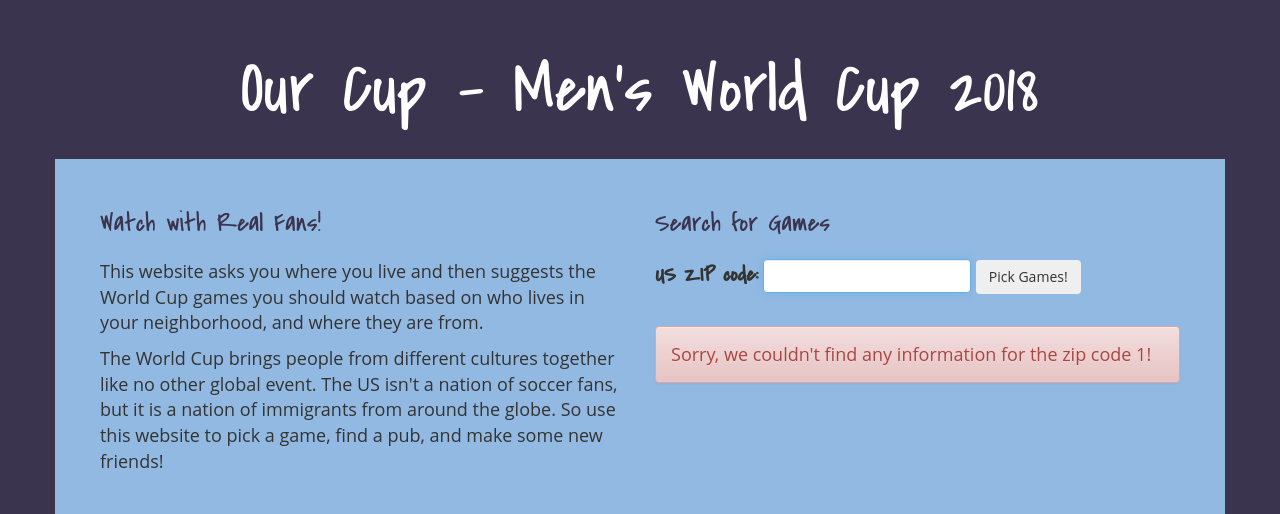
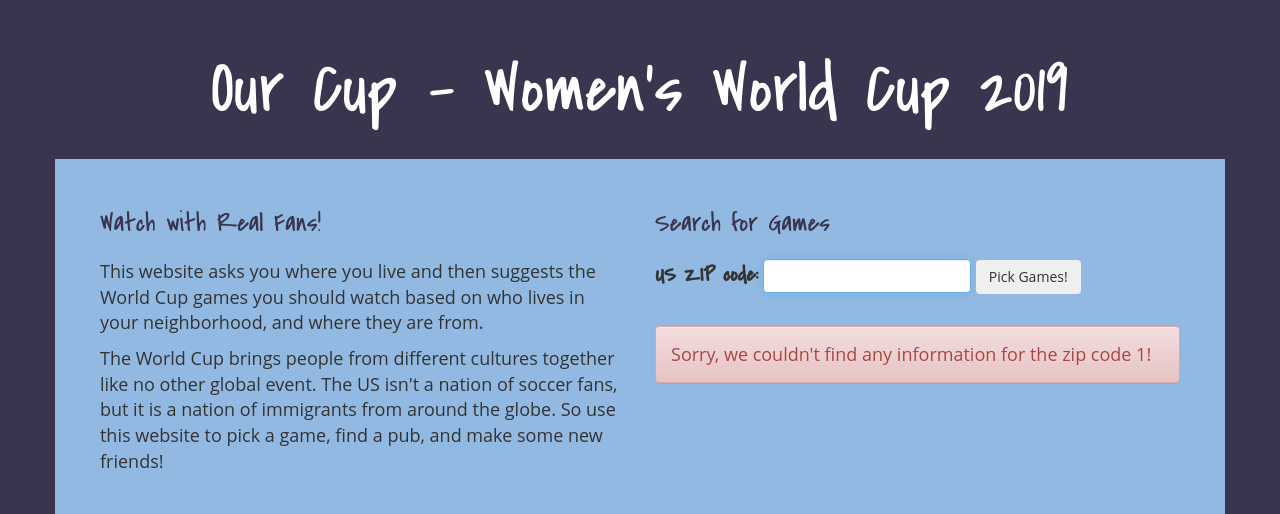
Before and after one commit to dataculturegroup/our-cup, a Flask app: page /z/1 in a window 1280 px wide. Shown: the top 514 px of the page. Run offline with Flask 2, Linux system fonts and the light colour scheme; data that the repository does not hold is empty; some libraries are stand-ins or nearby versions.

Commit message:
Fix text

```diff
--- a/ourcup/templates/base.html
+++ b/ourcup/templates/base.html
@@ -10,7 +10,7 @@
     <meta name="keywords" content="world cup, census, data, soccer">
     <meta name="author" content="Rahul Bhargava, MIT Center for Civic Media">
 
-    <title>{% block page_title %}Our Cup - Men's World Cup 2018{% endblock %}</title>
+    <title>{% block page_title %}Our Cup - Women's World Cup 2019{% endblock %}</title>
 
     <link rel="stylesheet" href="https://netdna.bootstrapcdn.com/bootstrap/3.1.1/css/bootstrap.min.css">
     <link rel="stylesheet" href="https://netdna.bootstrapcdn.com/bootstrap/3.1.1/css/bootstrap-theme.min.css">
@@ -46,7 +46,7 @@
     <div class="container">
 
       <div class="row oc-header">
-        <h1>Our Cup - Men's World Cup 2018</h1>
+        <h1>Our Cup - Women's World Cup 2019</h1>
       </div>
 
       <div class="row oc-content">
--- a/ourcup/templates/home-with-error.html
+++ b/ourcup/templates/home-with-error.html
@@ -6,7 +6,7 @@
 <div class="col-md-6" id="oc-data-wrapper">
 	<div id="oc-loading" style="display:none;">
 	  <div class="progress progress-striped active">
-	    <div class="progress-bar progress-bar-success"  role="progressbar" aria-valuenow="100" aria-valuemin="0" aria-valuemax="100" style="width: 100%">
+	    <div class="progress-bar progress-bar-info"  role="progressbar" aria-valuenow="100" aria-valuemin="0" aria-valuemax="100" style="width: 100%">
 	    </div>
 	  </div>
 	  Loading data...
--- a/ourcup/templates/home-with-games.html
+++ b/ourcup/templates/home-with-games.html
@@ -6,7 +6,7 @@
 <div class="col-md-6" id="oc-data-wrapper">
 	<div id="oc-loading" style="display:none;">
 	  <div class="progress progress-striped active">
-	    <div class="progress-bar progress-bar-success"  role="progressbar" aria-valuenow="100" aria-valuemin="0" aria-valuemax="100" style="width: 100%">
+	    <div class="progress-bar progress-bar-info"  role="progressbar" aria-valuenow="100" aria-valuemin="0" aria-valuemax="100" style="width: 100%">
 	    </div>
 	  </div>
 	  Loading data...
--- a/ourcup/templates/home.html
+++ b/ourcup/templates/home.html
@@ -7,7 +7,7 @@
 <div class="col-md-6" id="oc-data-wrapper">
 	<div id="oc-loading" style="display:none;">
 	  <div class="progress progress-striped active">
-	    <div class="progress-bar progress-bar-success"  role="progressbar" aria-valuenow="100" aria-valuemin="0" aria-valuemax="100" style="width: 100%">
+	    <div class="progress-bar progress-bar-info"  role="progressbar" aria-valuenow="100" aria-valuemin="0" aria-valuemax="100" style="width: 100%">
 	    </div>
 	  </div>
 	  Loading data...
```
